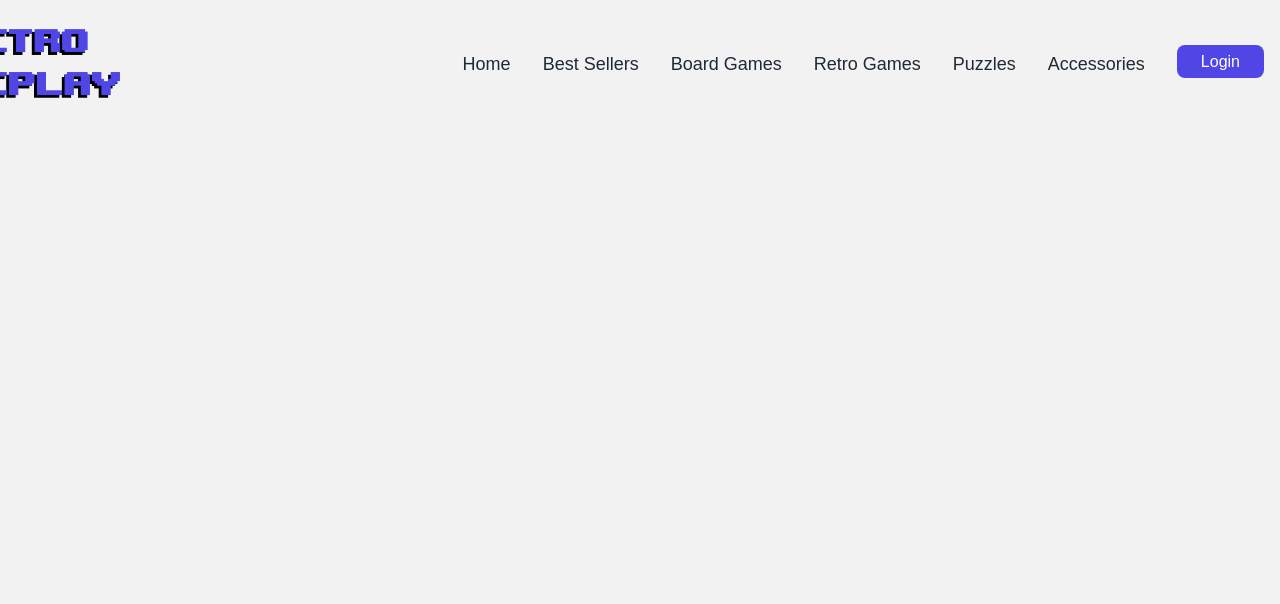
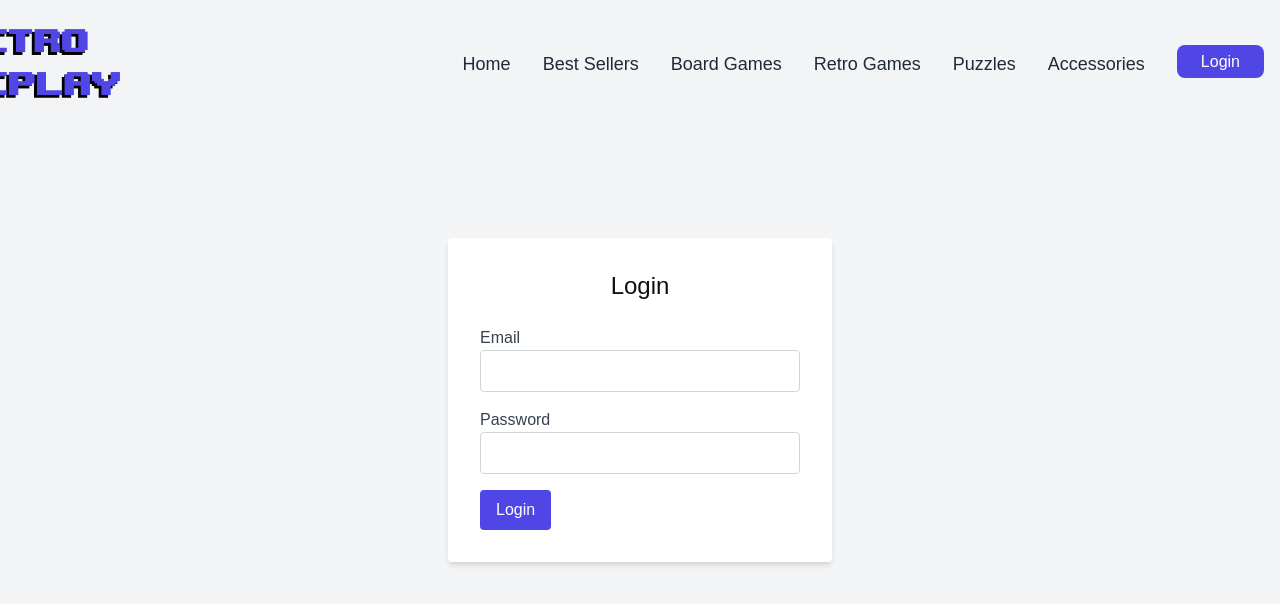
Before and after one commit to JSDWRLD/project_bravo, a React (Vite) app: page /login in a window 1280 px wide. Shown: the top 604 px of the page. Built offline with nearby package versions, Linux system fonts and the light colour scheme.

Commit message:
added placeholder for logging in info

```diff
--- a/src/pages/NavPages/Login.jsx
+++ b/src/pages/NavPages/Login.jsx
@@ -1,9 +1,61 @@
+import { useState } from 'react';
+
+const Login = () => {
+
+    const [email, setEmail] = useState('');
+    const [password, setPassword] = useState('');
 
 
-const Login = () => {
-  return (
-    <div></div>
-  )
-}
+    const handleEmailChange = (event) => {
+        setEmail(event.target.value);
+    };
 
-export default Login
+    const handlePasswordChange = (event) => {
+        setPassword(event.target.value);
+    };
+
+    const handleSubmit = (event) => {
+        event.preventDefault();
+        console.log('Email:', email);
+        console.log('Password:', password);
+
+    };
+
+    return (
+        <div className="flex items-center justify-center h-screen bg-gray-100">
+            <div className="bg-white p-8 rounded shadow-md w-96">
+                <h2 className="text-2xl mb-6 text-center">Login</h2>
+                <form onSubmit={handleSubmit}>
+                    <div className="mb-4">
+                        <label className="block text-gray-700">Email</label>
+                        <input
+                            type="email"
+                            value={email}
+                            onChange={handleEmailChange}
+                            required
+                            className="w-full p-2 border border-gray-300 rounded bg-white"
+                        />
+                    </div>
+                    <div className="mb-4">
+                        <label className="block text-gray-700">Password</label>
+                        <input
+                            type="password"
+                            value={password}
+                            onChange={handlePasswordChange}
+                            required
+                            className="w-full p-2 border border-gray-300 rounded bg-white"
+                        />
+                    </div>
+                    <button
+                        type="submit"
+                        className="bg-indigo-600 text-white py-2 px-4 rounded hover:bg-indigo-500 transition"
+                    >
+                        Login
+                    </button>
+                </form>
+            </div>
+        </div>
+    );
+};
+
+export default Login;
```
